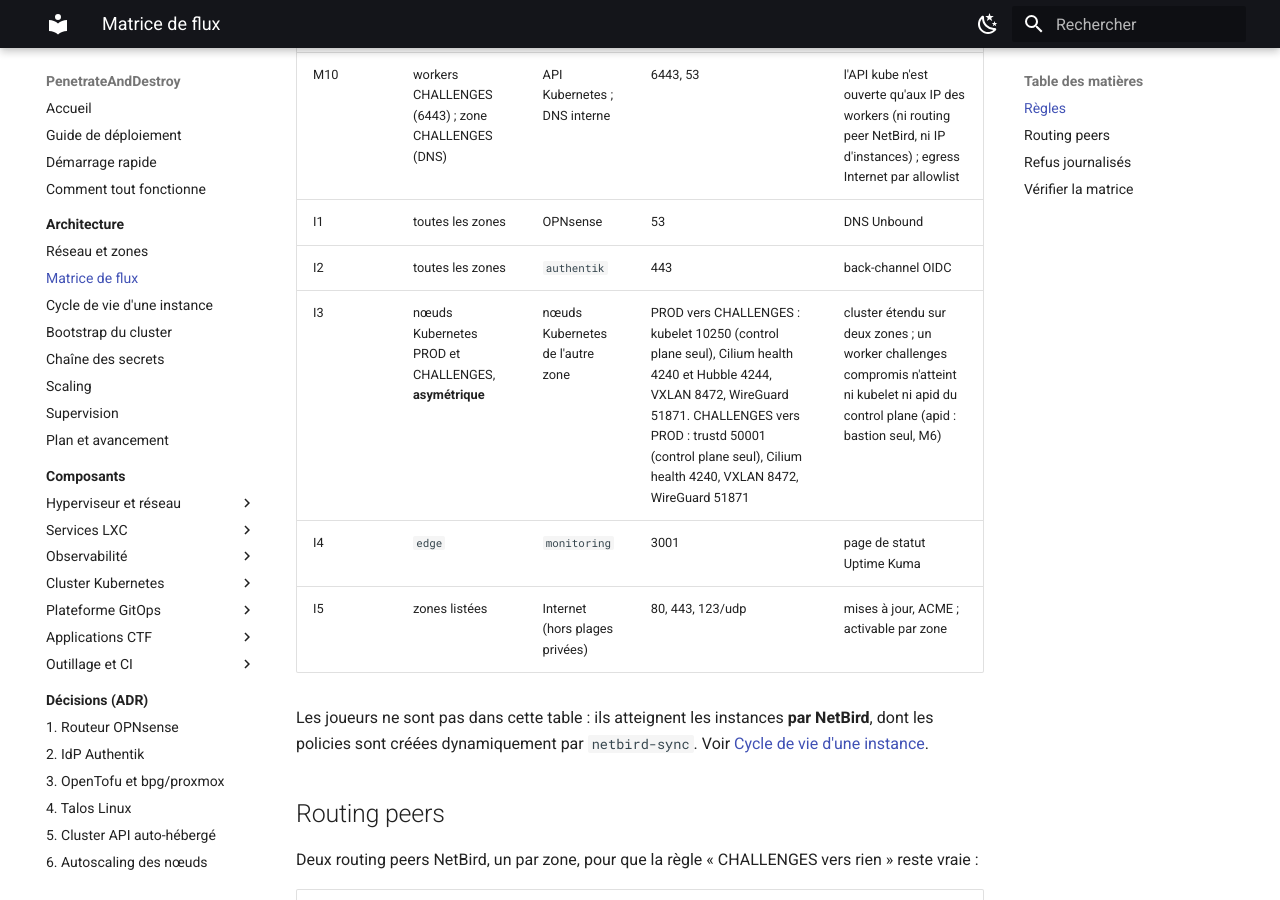
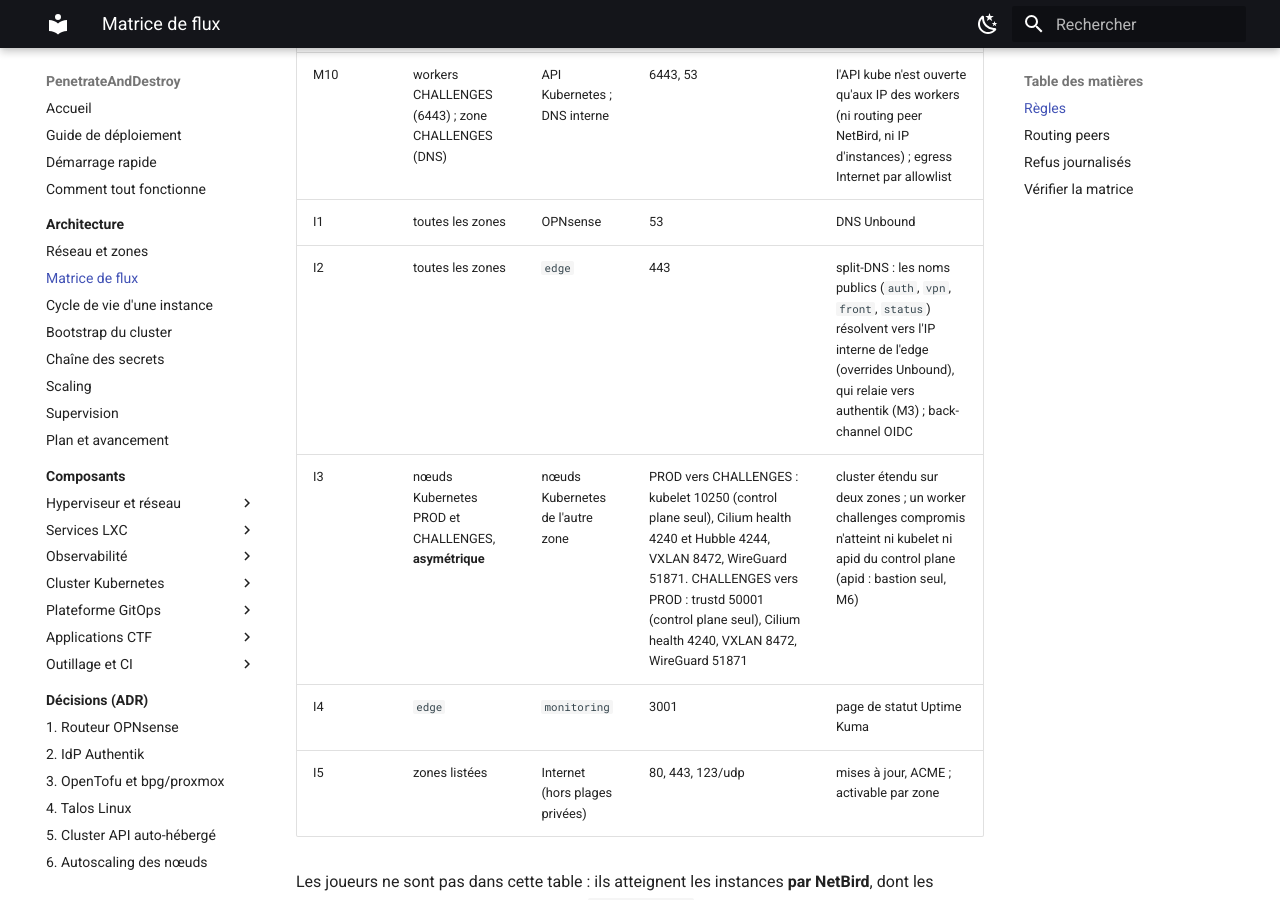
Before and after one commit to kim-tsr/penetrate-and-destroy, an MkDocs documentation site: the page built from docs/architecture/flux.md, in a window 1280 px wide and 900 px high, scrolled down 1012 px. Built offline with MkDocs 1.6.1 and Material for MkDocs 9.7.7, drawn with Linux system fonts in a browser that asks for light colours.

Commit message:
feat(opnsense): split-DNS déclaratif, les noms publics de l'edge résolvent vers son IP interne

```diff
--- a/docs/architecture/flux.md
+++ b/docs/architecture/flux.md
@@ -18,7 +18,7 @@ déclarés dans la stack OpenTofu `60-opnsense-rules`, à partir des ports du co
 | M9 | PROD | API Proxmox (`10.20.10.2:8006`) | 8006 | CAPMOX et CSI |
 | M10 | workers CHALLENGES (6443) ; zone CHALLENGES (DNS) | API Kubernetes ; DNS interne | 6443, 53 | l'API kube n'est ouverte qu'aux IP des workers (ni routing peer NetBird, ni IP d'instances) ; egress Internet par allowlist |
 | I1 | toutes les zones | OPNsense | 53 | DNS Unbound |
-| I2 | toutes les zones | `authentik` | 443 | back-channel OIDC |
+| I2 | toutes les zones | `edge` | 443 | split-DNS : les noms publics (`auth`, `vpn`, `front`, `status`) résolvent vers l'IP interne de l'edge (overrides Unbound), qui relaie vers authentik (M3) ; back-channel OIDC |
 | I3 | nœuds Kubernetes PROD et CHALLENGES, **asymétrique** | nœuds Kubernetes de l'autre zone | PROD vers CHALLENGES : kubelet 10250 (control plane seul), Cilium health 4240 et Hubble 4244, VXLAN 8472, WireGuard 51871. CHALLENGES vers PROD : trustd 50001 (control plane seul), Cilium health 4240, VXLAN 8472, WireGuard 51871 | cluster étendu sur deux zones ; un worker challenges compromis n'atteint ni kubelet ni apid du control plane (apid : bastion seul, M6) |
 | I4 | `edge` | `monitoring` | 3001 | page de statut Uptime Kuma |
 | I5 | zones listées | Internet (hors plages privées) | 80, 443, 123/udp | mises à jour, ACME ; activable par zone |
```
Also changed, not shown: 5 other files.
